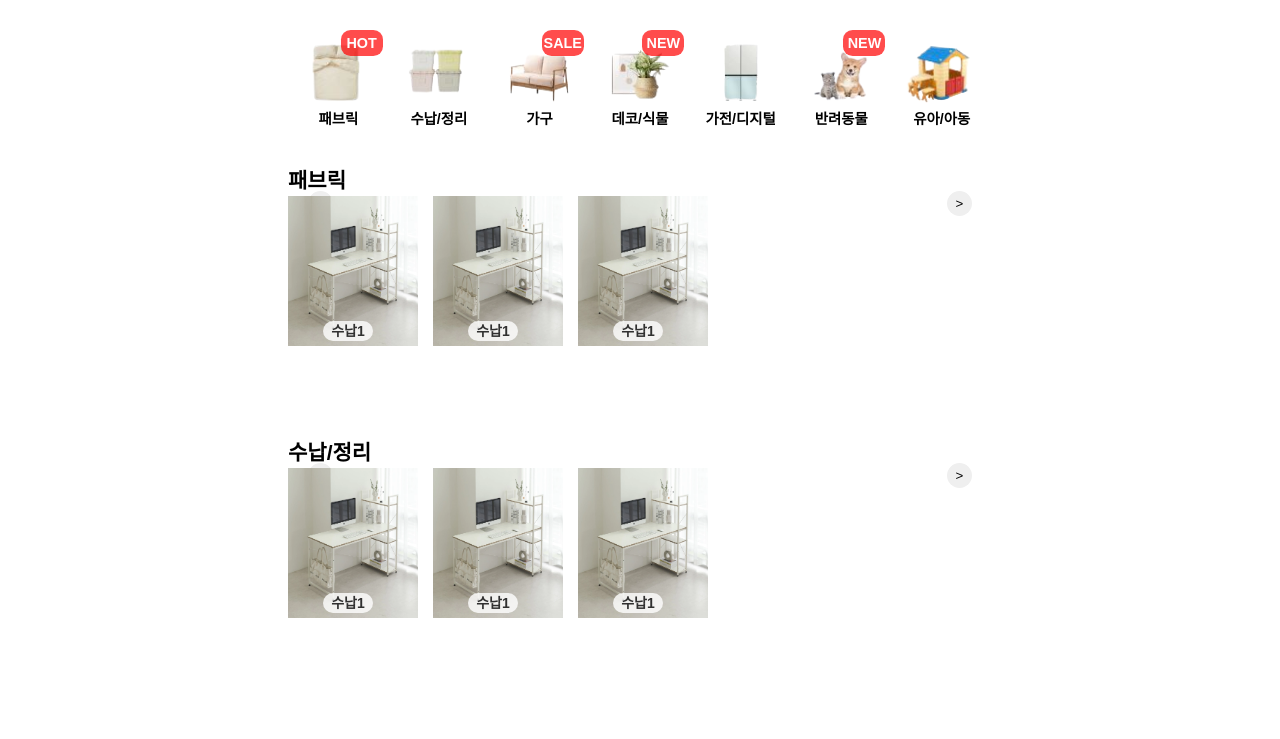
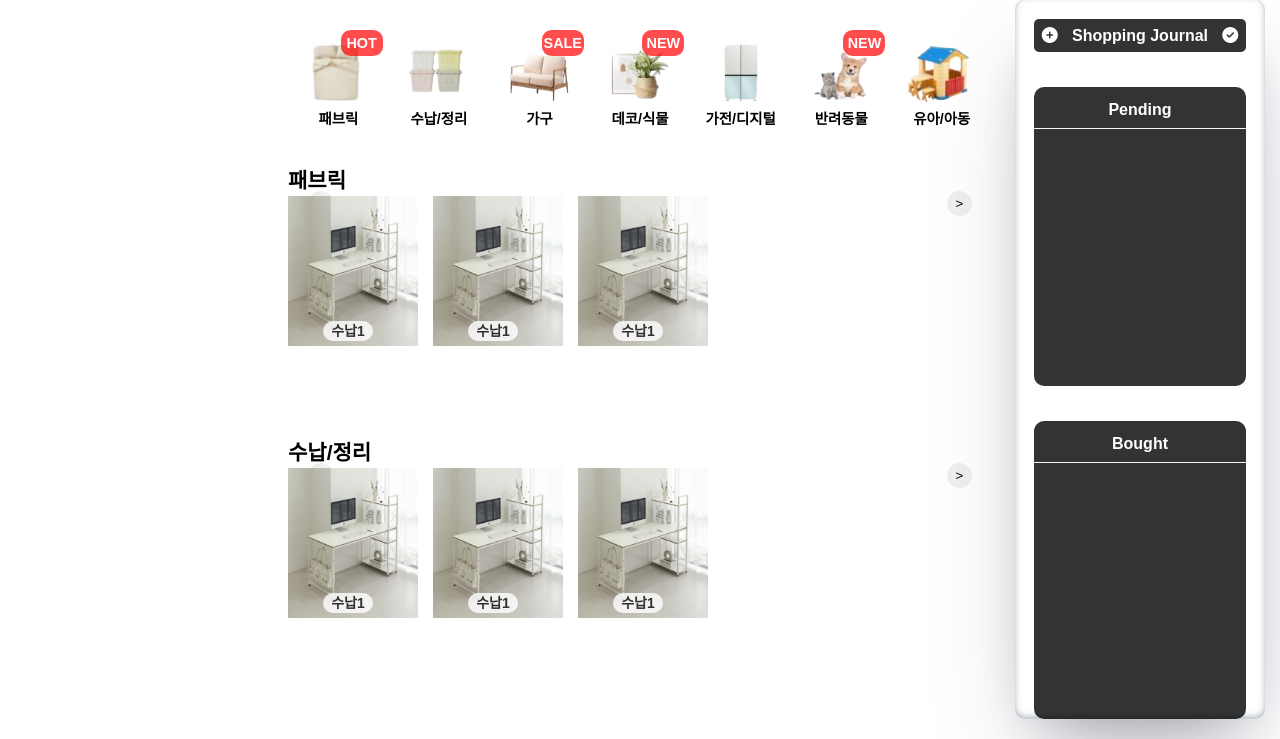
Before and after one commit to brother1-4752/interior-log, a plain HTML site: page index.html in a window 1280 px wide. Shown: the part 61-800 px from the top of the page. Drawn offline with Linux system fonts and the light colour scheme; a web font is replaced by a local one.

Commit message:
make mainTitleLoco, add shopping-journal layout and css

```diff
--- a/css/category.css
+++ b/css/category.css
@@ -17,6 +17,7 @@
   align-items: center;
   justify-content: center;
   border-radius: 6px;
+  cursor: pointer;
 }
 
 .category-item:hover {
--- a/css/journal.css
+++ b/css/journal.css
@@ -1,5 +1,56 @@
 .shopping-journal {
-  width: 500px;
-  height: 500px;
-  background-color: blue;
+  width: 250px;
+  height: 90vh;
+  position: absolute;
+  display: flex;
+  flex-direction: column;
+  align-items: center;
+  right: 15px;
+  top: 50px;
+  height: 90vh;
+  border-radius: 10px;
+  animation: slide-in-left 0.8s ease-in-out forwards;
+  margin-top: 10px;
+  box-shadow: rgb(50 50 93 / 25%) 0px 50px 100px -20px,
+    rgb(0 0 0 / 30%) 0px 30px 60px -30px,
+    rgb(10 37 64 / 35%) 0px -2px 6px 0px inset;
+  background-color: rgba(255, 255, 255, 0.9);
 }
+
+.journal__header {
+  width: 85%;
+  display: flex;
+  justify-content: space-between;
+  margin-top: 20px;
+  background-color: rgba(0, 0, 0, 0.8);
+  color: rgba(255, 255, 255, 1);
+  border-radius: 5px;
+}
+
+.plus,
+.bought {
+  padding: 8px;
+  cursor: pointer;
+}
+
+.pending--title,
+.bought--title {
+  text-align: center;
+  padding: 15px 0 10px 0;
+  border-bottom: 1px solid whitesmoke;
+}
+
+.journal__header--title {
+  display: flex;
+  align-items: center;
+}
+
+.pending__container,
+.bought__container {
+  width: 85%;
+  height: 350px;
+  margin-top: 35px;
+  background-color: rgba(0, 0, 0, 0.8);
+  color: white;
+  border-radius: 10px;
+}
--- a/index.html
+++ b/index.html
@@ -28,6 +28,12 @@
           </form>
           <h1 class="header__username hide">Welcome Username</h1>
         </div>
+      </section>
+      <section class="header__middle">
+        <img
+          src="images/header--titlelogo.png"
+          style="background-size: cover; height: 50px"
+        />
       </section>
       <section class="header__right">
         <div class="header__clock">
@@ -590,7 +596,22 @@
         </div>
       </div>
 
-      <div class="shopping-journal hide"></div>
+      <div class="shopping-journal">
+        <div class="journal__header">
+          <div class="plus"><i class="fa-solid fa-circle-plus"></i></div>
+          <h1 class="journal__header--title">Shopping Journal</h1>
+          <div class="bought"><i class="fa-solid fa-circle-check"></i></div>
+        </div>
+
+        <div class="pending__container">
+          <h1 class="pending--title">Pending</h1>
+          <ul class="pending--list"></ul>
+        </div>
+        <div class="bought__container">
+          <h1 class="bought--title">Bought</h1>
+          <ul class="bought--list"></ul>
+        </div>
+      </div>
     </main>
 
     <div class="no-mobile hide">
```
Also changed, not shown: images/header--titlelogo.png (added).
